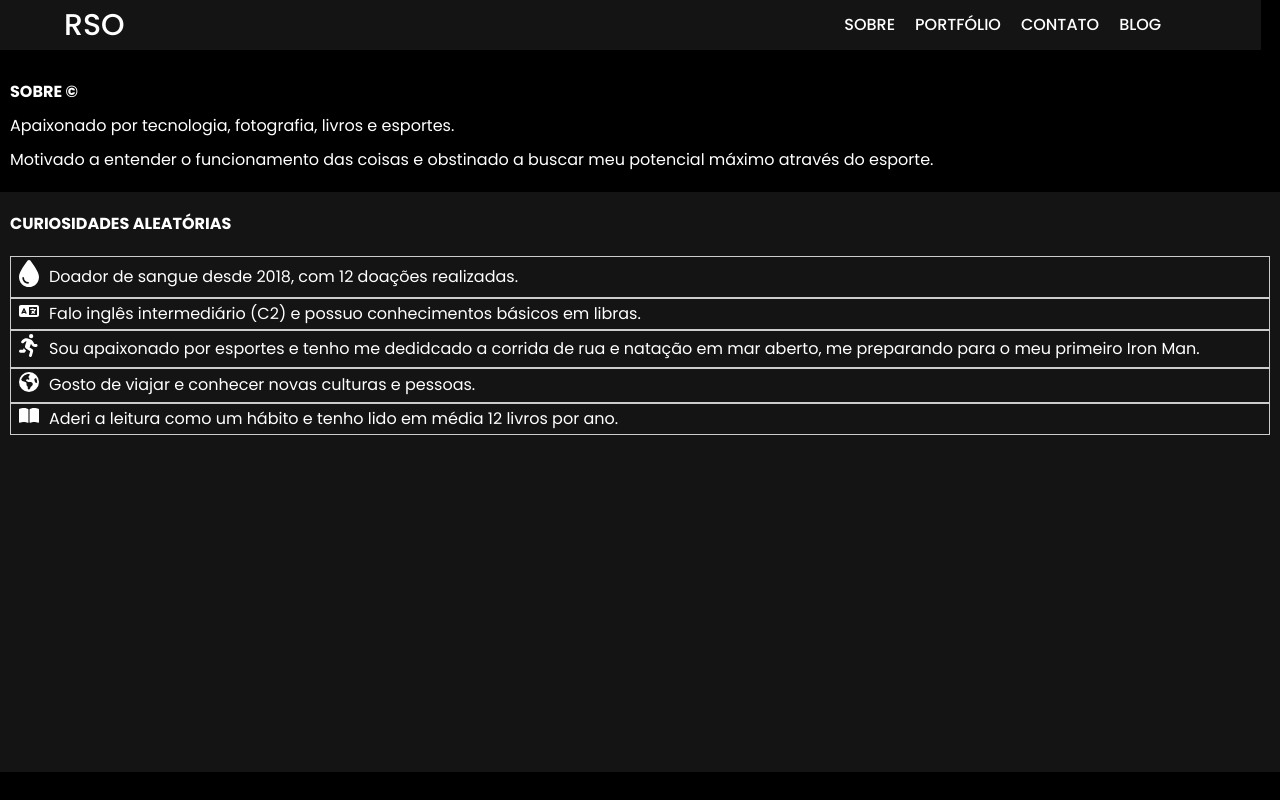
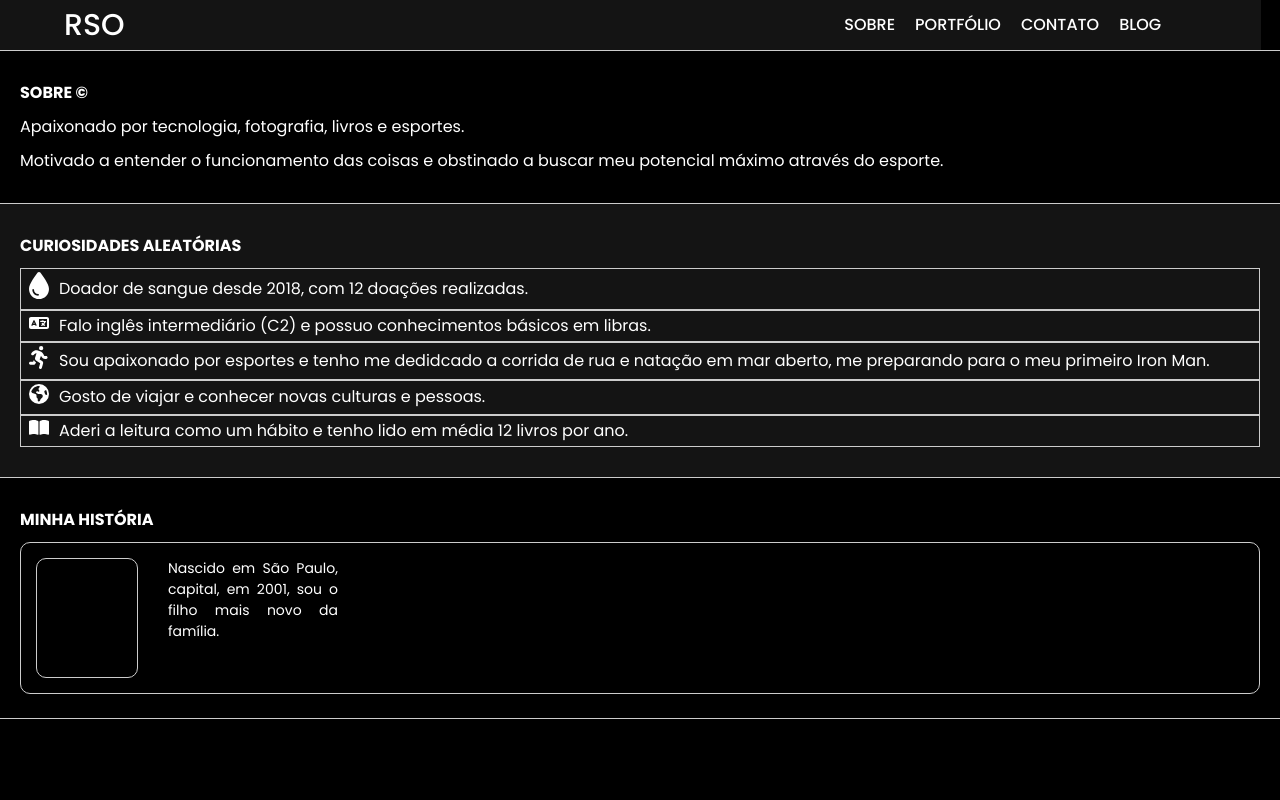
Before and after one commit to rafasdoliveira/portfolio, a React (Vite) app: page /sobre in a window 1280 px wide. Built offline with nearby package versions, Linux system fonts and the light colour scheme.

Commit message:
Sobre Pagina

```diff
--- a/src/pages/sobre/sobre.css
+++ b/src/pages/sobre/sobre.css
@@ -1,27 +1,29 @@
-.intro {
+.introSobre {
     width: 100%;
-    margin: 10px 0px;
 }
 
 .textosPortfolio {
-    padding: 10px;
+    border-top: 1px solid #ccc;
+    border-bottom: 1px solid #ccc;
+    padding: 20px;
 }
 
-.intro h2 {
+.introSobre h2 {
+    margin-top: 10px;
     text-transform: uppercase;
-    margin: 10px 0px;
 }
 
-.intro p {
+.introSobre p {
     text-align: justify;
     margin: 10px 0px;
 }
 
+
 .curiosidades {
     display: flex;
     flex-direction: column;
-    height: 70vh;
-    padding: 10px;
+    height: 100%;
+    padding: 20px;
     background-color: #141414;
 }
 
@@ -44,3 +46,31 @@
 .curiosidades li p {
     margin: 0px 10px;
 }
+
+.historia {
+    height: 200px;
+    padding: 20px;
+    border-top: 1px solid #ccc;
+    border-bottom: 1px solid #ccc;
+}
+
+.cardzao {
+    display: flex;
+    height: 150px;
+    margin: 10px 0px;
+    border-radius: 10px;
+    border: 1px solid #ccc;
+}
+
+.cardzinho {
+    width: 100px;
+    margin: 15px;
+    border-radius: 10px;
+    border: 1px solid #ccc;
+}
+
+.cardzao p {
+    width: 170px;
+    margin: 15px;
+    font-size: 14px;
+}
--- a/src/pages/sobre/sobre.jsx
+++ b/src/pages/sobre/sobre.jsx
@@ -13,12 +13,13 @@ const Sobre = () => {
     return (
         <>
             <Header/>
-            <div className="intro">
+            <div className="introSobre">
                 <div className="textosPortfolio">
                     <h2>Sobre &copy;</h2>
                     <p>Apaixonado por tecnologia, fotografia, livros e esportes.</p>
                     <p>Motivado a entender o funcionamento das coisas e obstinado a buscar meu potencial máximo através do esporte.</p>
                 </div>
+
                 <div className="curiosidades">
                     <h2>Curiosidades Aleatórias</h2>
                     <ol>
@@ -54,6 +55,17 @@ const Sobre = () => {
                         </li>
                     </ol>
                 </div>
+                <div className="historia">
+                    <h2>Minha história</h2>
+                    <div className="cardzao">
+                        <div className="cardzinho">
+                            <img src="" alt="" />
+                        </div>
+                        <p>
+                            Nascido em São Paulo, capital, em 2001, sou o filho mais novo da família.
+                        </p>
+                    </div>
+                </div>
             </div>
         </>
     );
```
